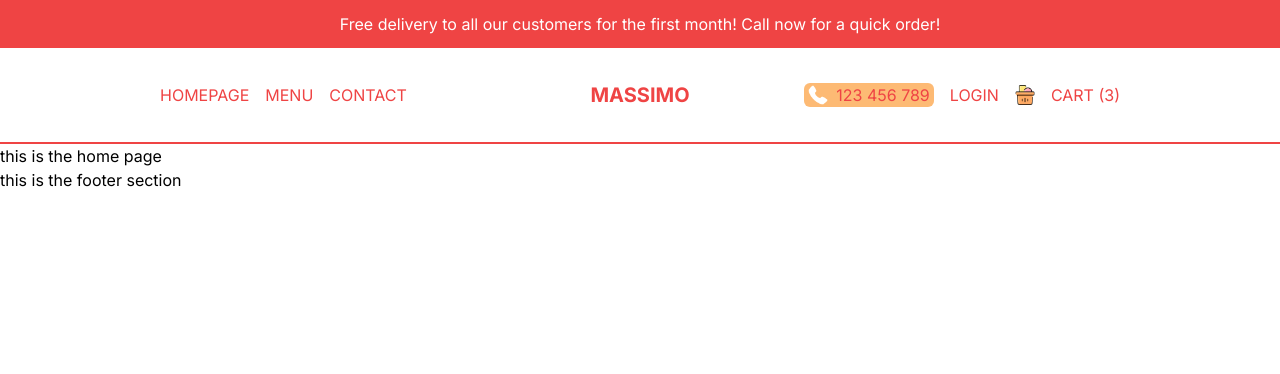
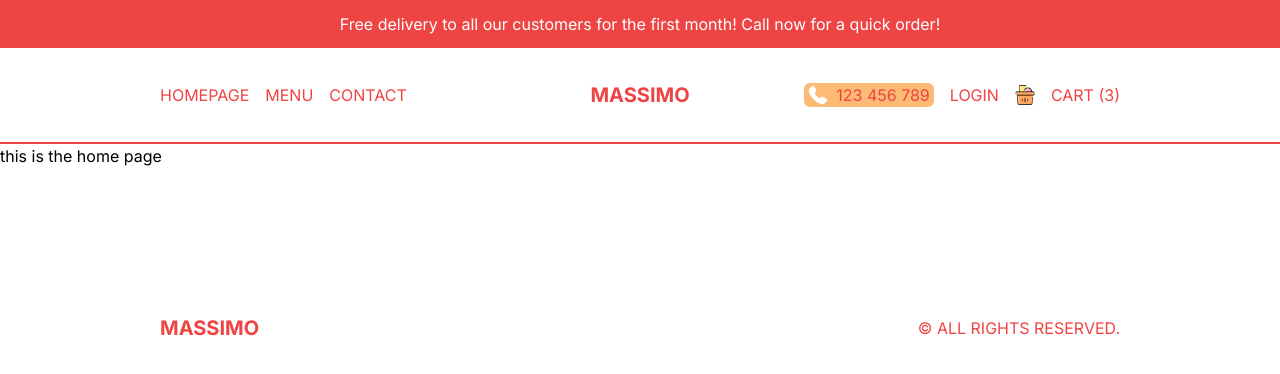
Before and after one commit to AbinashRai/Food-delivery-app-design, a Next.js app: page / in a window 1280 px wide. Shown: the top 374 px of the page. Built offline with nearby package versions, Linux system fonts and the light colour scheme.

Commit message:
completed the footer design

```diff
--- a/src/components/Footer.jsx
+++ b/src/components/Footer.jsx
@@ -1,7 +1,15 @@
+import Link from "next/link";
 import React from "react";
 
 const Footer = () => {
-  return <div>this is the footer section</div>;
+  return (
+    <div className="h-12 md:h-24 lg:p-20 p-4 xl:p-40 text-red-500 flex items-center justify-between">
+      <Link href="/" className="font-bold text-xl">
+        MASSIMO
+      </Link>
+      <p>© ALL RIGHTS RESERVED.</p>
+    </div>
+  );
 };
 
 export default Footer;
```
